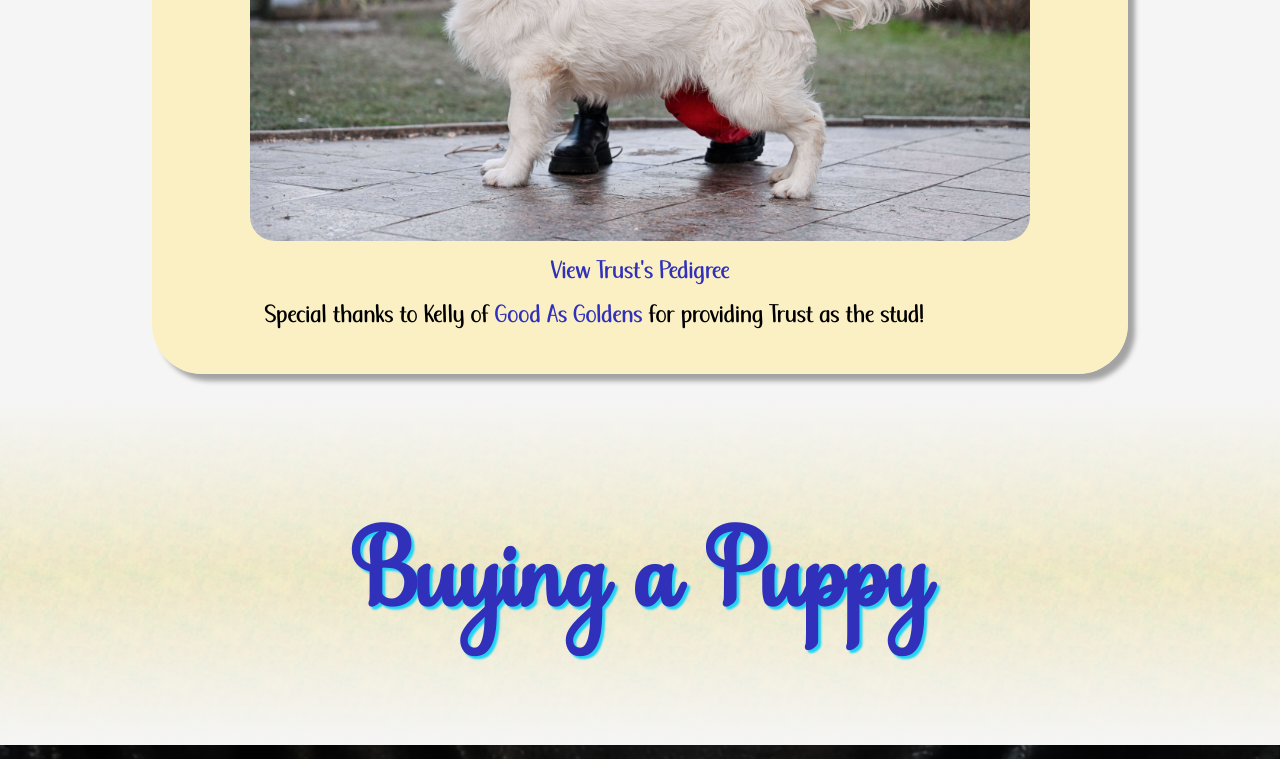
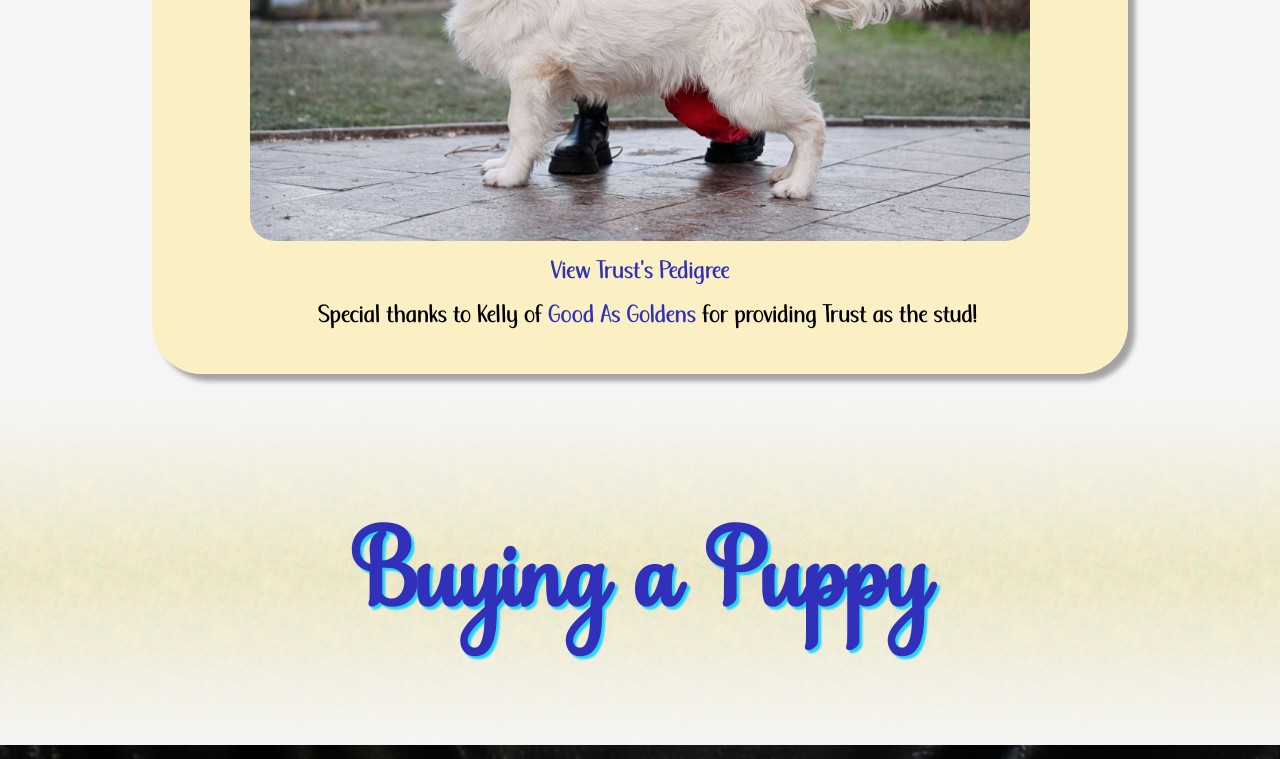
Before and after one commit to brellin/jills_golden_glories, a Vue app: page /bloodlines in a window 1280 px wide. Shown: the part 4107-4866 px from the top of the page. Built offline with nearby package versions, Linux system fonts and the light colour scheme; no server answers.

Commit message:
p width max-content

```diff
--- a/src/components/Bloodline.vue
+++ b/src/components/Bloodline.vue
@@ -35,5 +35,9 @@
     a {
       margin-top: 15px;
     }
+
+    p {
+      width: max-content;
+    }
   }
 </style>
```
